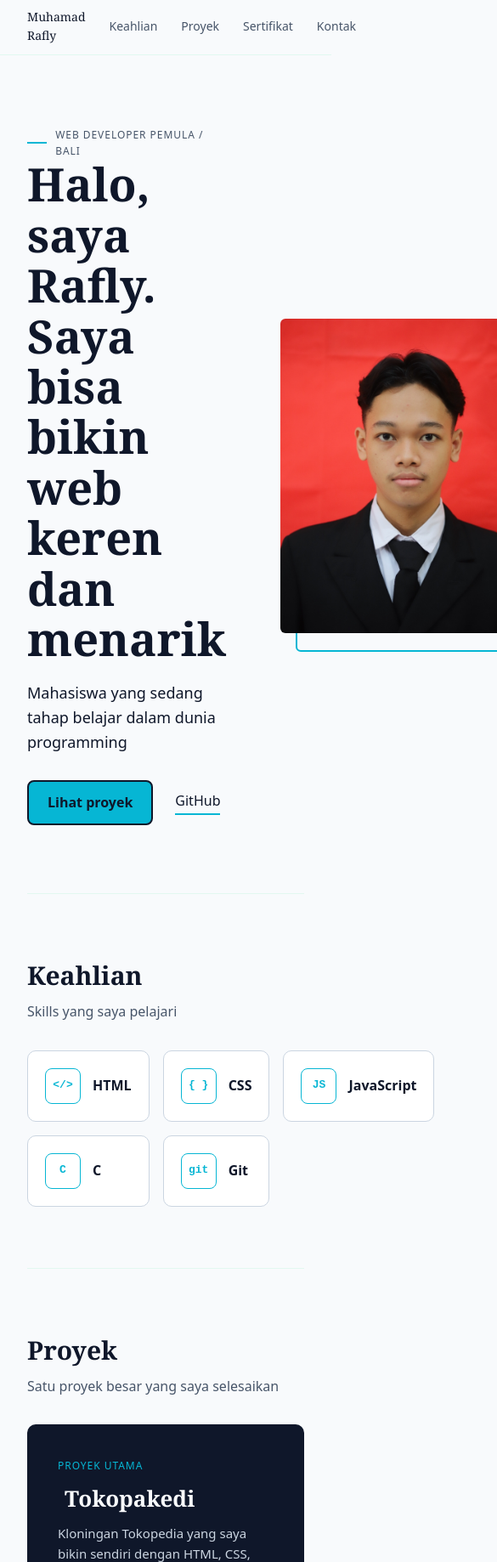
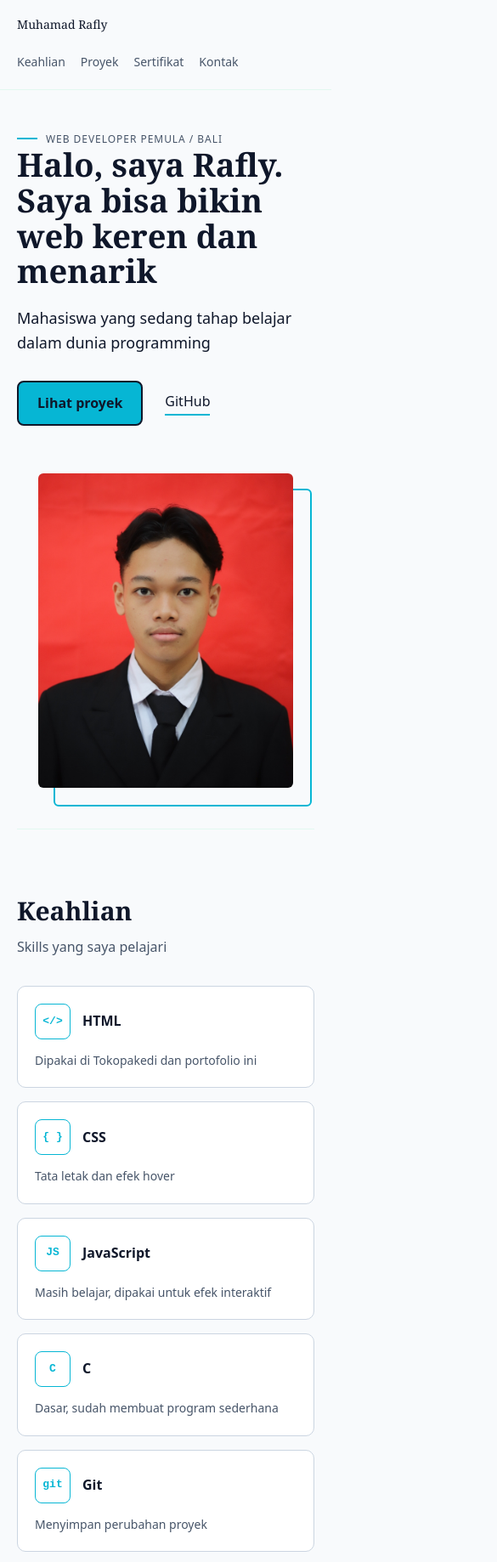
Before and after one commit to muhamadrafly1207-cmd/portofolio, a plain HTML site: page index.html in a window 390 px wide. Shown: the top 1838 px of the page at 85% size, 585 px wide, since content can reach past the window. Drawn offline with Linux system fonts and the light colour scheme.

Commit message:
css responsif

```diff
--- a/style.css
+++ b/style.css
@@ -182,7 +182,8 @@ nav a:first-child{
     transition: 0.3s;
 }
 
-.foto-profil:hover .panel-foto{
+.foto-profil:hover .panel-foto,
+.foto-profil.aktif .panel-foto {
     opacity: 1;
     transform: translateY(0);
 }
@@ -563,3 +564,52 @@ footer {
     color: #94a3b8;
     font-size: 13px;
 }
+
+@media (max-width: 860px) {
+    nav {
+        height: auto;
+        padding: 12px 20px;
+        flex-wrap: wrap;
+        gap: 8px 18px;
+    }
+
+    nav a:first-child {
+        flex-basis: 100%;
+    }
+
+    main {
+        padding: 0 20px;
+    }
+
+    .hero {
+        grid-template-columns: 1fr;
+        gap: 56px;
+        padding: 48px 0;
+    }
+
+    .hero h1 {
+        font-size: 38px;
+    }
+
+    .daftar-keahlian {
+        grid-template-columns: 1fr 1fr;
+    }
+
+    .kartu-proyek {
+        padding: 24px;
+    }
+}
+
+@media (max-width: 520px) {
+    .daftar-keahlian {
+        grid-template-columns: 1fr;
+    }
+}
+
+@media (hover: none) {
+    .detail {
+        max-height: none;
+        opacity: 1;
+        margin-top: 14px;
+    }
+}
```
